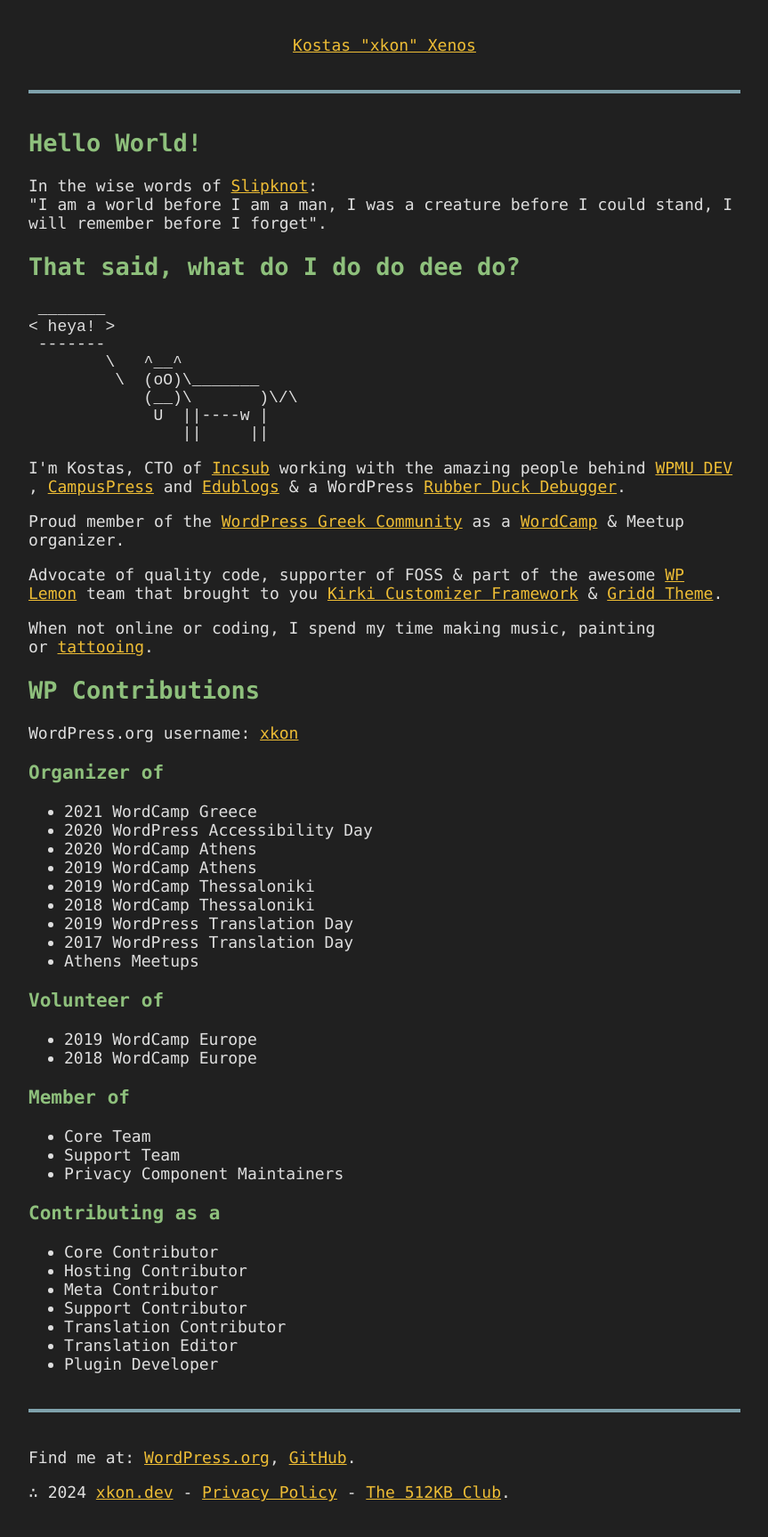
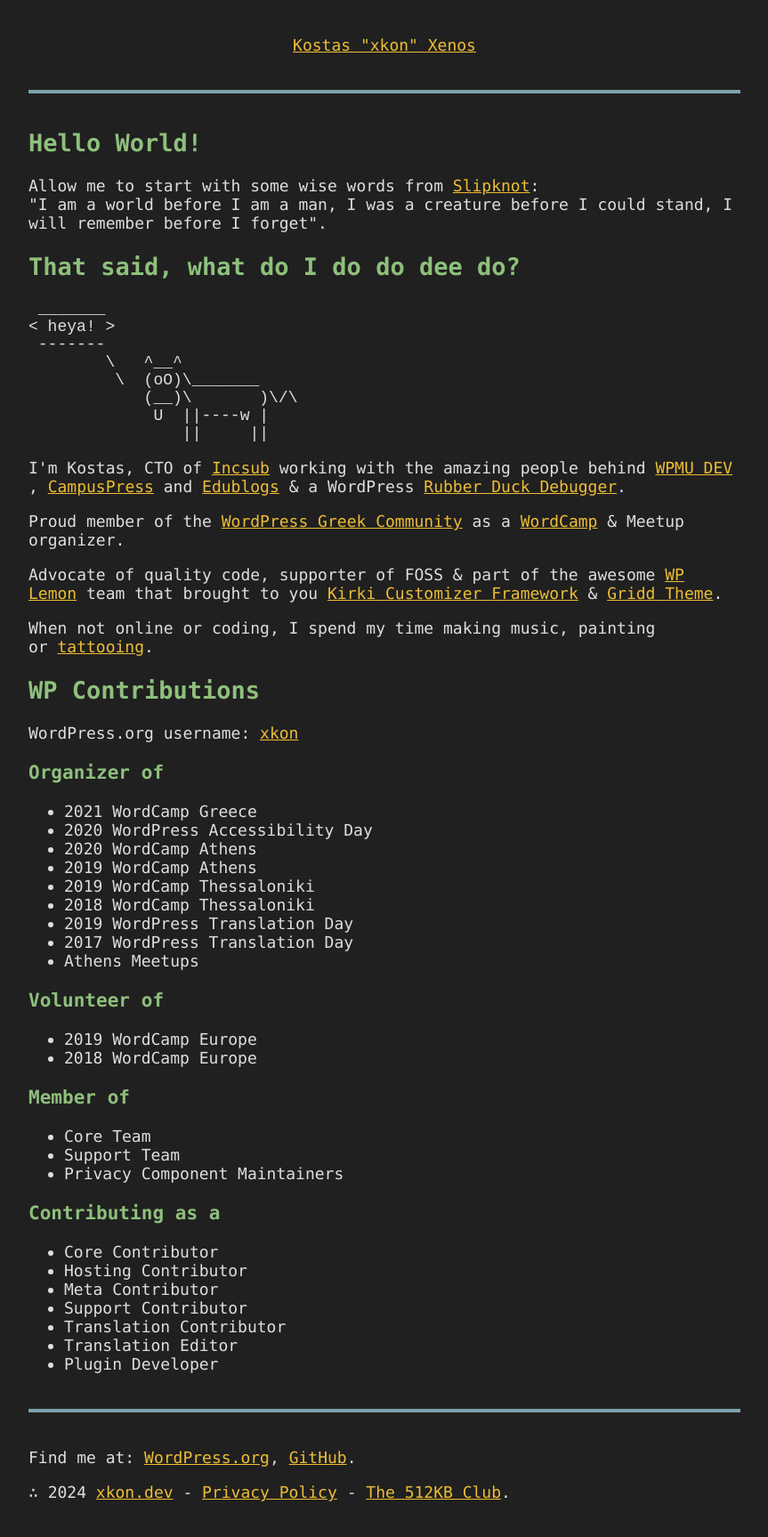
Before and after one commit to mrxkon/mrxkon.github.io, a Jekyll site: the page built from index.html, in a window 1280 px wide. Shown: the whole page at 89% size, without its empty margins (208-1071 px from the left). Built offline with Jekyll 4.4.1, drawn with Linux system fonts in a browser that asks for light colours.

Commit message:
Update index.html

```diff
--- a/index.html
+++ b/index.html
@@ -4,7 +4,7 @@
 description: I&#039;m Kostas &quot;xkon&quot; Xenos. WordPress Developer &amp; Contributor. Privacy Component Maintainer, advocate of quality code &amp; supporter of FOSS.
 body_class: home
 ---
-<section><div class="container"><h1>Hello World!</h1><p>In the wise words of <a rel="noreferrer noopener" href="https://www.youtube.com/watch?v=qw2LU1yS7aw" target="_blank">Slipknot<span class="screen-reader-text">, opens in a new window</span></a>:<br/>"I am a world before I am a man, I was a creature before I could stand, I will remember before I forget".</p></div></section><section><div class="container"><h2>That said, what do I do do dee do?</h2>
+<section><div class="container"><h1>Hello World!</h1><p>Allow me to start with some wise words from <a rel="noreferrer noopener" href="https://www.youtube.com/watch?v=qw2LU1yS7aw" target="_blank">Slipknot<span class="screen-reader-text">, opens in a new window</span></a>:<br/>"I am a world before I am a man, I was a creature before I could stand, I will remember before I forget".</p></div></section><section><div class="container"><h2>That said, what do I do do dee do?</h2>
 <pre>
  _______
 < heya! >
```
